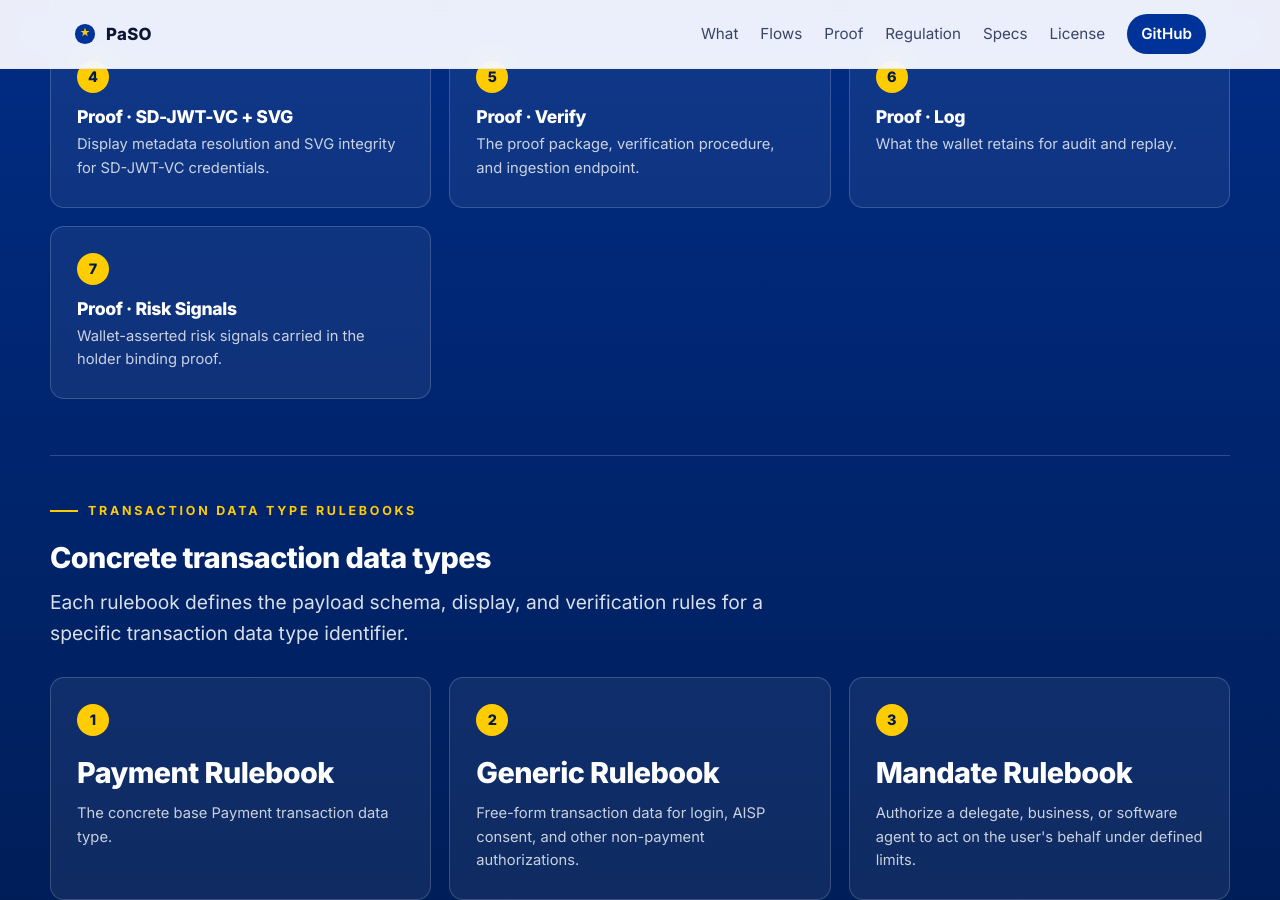
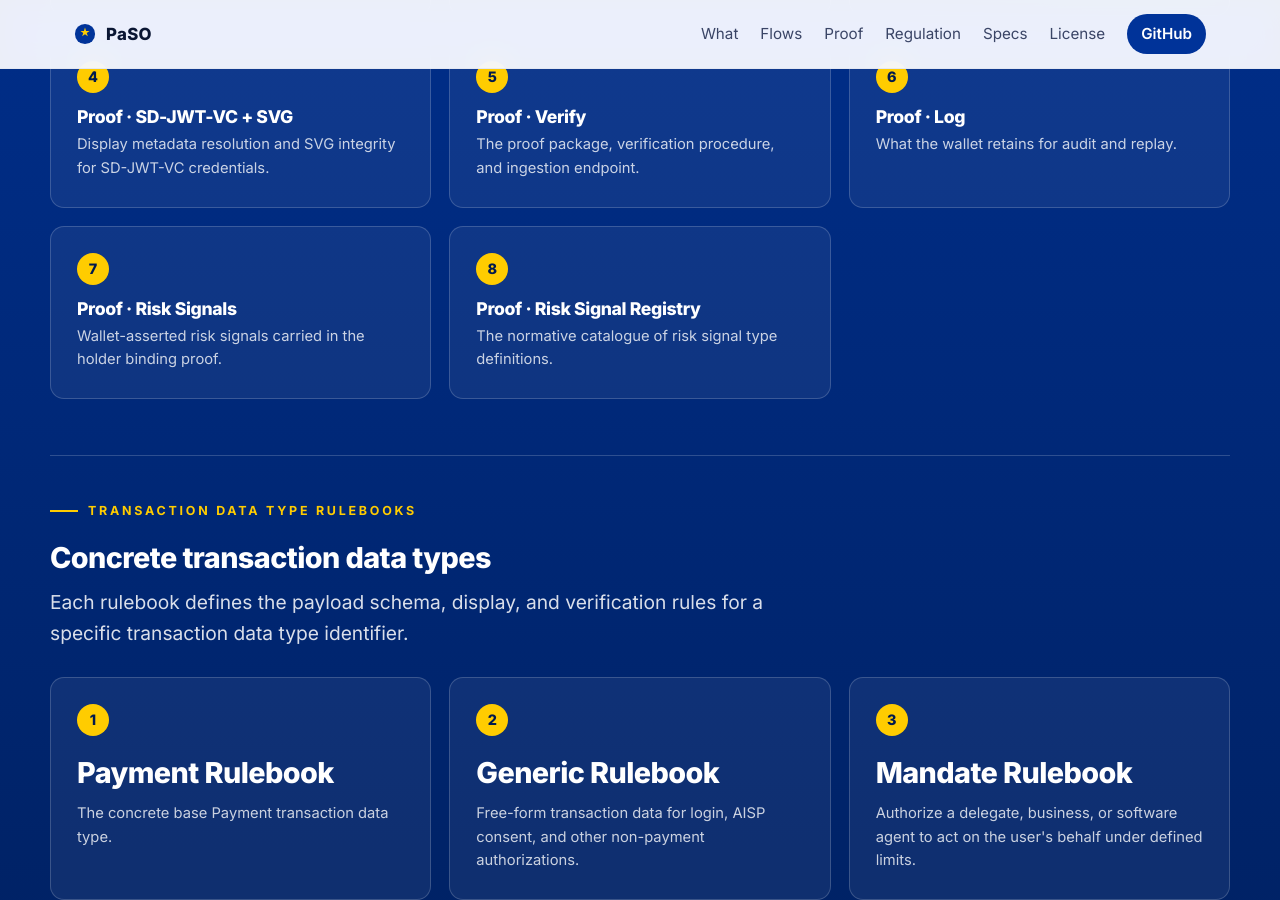
Before and after one commit to APTITUDE-Consortium/payments-and-sca-for-openid, a Jekyll site: the page built from docs/index.html, in a window 1280 px wide and 900 px high, scrolled down 11561 px. Built offline with Jekyll 4.4.1, drawn with Linux system fonts in a browser that asks for light colours; some of the changed text lies outside the part shown.

Commit message:
docs: link risk signal registry and default profile; align README SCA narrative

```diff
--- a/docs/_includes/footer.html
+++ b/docs/_includes/footer.html
@@ -17,7 +17,10 @@
         <li><a href="{{ '/specs/proof/paso-proof-verify.html' | relative_url }}">Proof: Verify</a></li>
         <li><a href="{{ '/specs/proof/paso-proof-log.html' | relative_url }}">Proof: Log</a></li>
         <li><a href="{{ '/specs/proof/paso-proof-sd-jwt-vc-svg.html' | relative_url }}">Proof: SD-JWT-VC + SVG</a></li>
+        <li><a href="{{ '/specs/proof/paso-proof-risk-signals.html' | relative_url }}">Proof: Risk Signals</a></li>
+        <li><a href="{{ '/specs/proof/paso-proof-risk-signal-registry.html' | relative_url }}">Proof: Risk Signal Registry</a></li>
         <li><a href="{{ '/rulebooks/transaction_data/Payment.html' | relative_url }}">Payment Rulebook</a></li>
+        <li><a href="{{ '/rulebooks/risk_profiles/Default.html' | relative_url }}">Default Risk Signal Profile</a></li>
       </ul>
     </div>
     <div class="site-footer__col">
--- a/docs/index.html
+++ b/docs/index.html
@@ -568,6 +568,13 @@
           <p>Wallet-asserted risk signals carried in the holder binding proof.</p>
         </a>
       </li>
+      <li>
+        <a href="{{ '/specs/proof/paso-proof-risk-signal-registry.html' | relative_url }}">
+          <span class="spec-grid__n">8</span>
+          <h3>Proof · Risk Signal Registry</h3>
+          <p>The normative catalogue of risk signal type definitions.</p>
+        </a>
+      </li>
     </ol>
 
     <div class="rulebooks-subsection">
@@ -598,6 +605,20 @@
           </a>
         </li>
       </ol>
+
+      <span class="eyebrow eyebrow--yellow">Risk Signal Profiles</span>
+      <h3 id="risk-profiles-h">Published risk signal bundles</h3>
+      <p class="lede lede--inverted">Each profile bundles risk signal types with a requirement flag and an optional freshness bound, for an ecosystem to reference from credential metadata or a rulebook.</p>
+
+      <ol class="spec-grid">
+        <li>
+          <a href="{{ '/rulebooks/risk_profiles/Default.html' | relative_url }}">
+            <span class="spec-grid__n">1</span>
+            <h3>Default Profile</h3>
+            <p>The recommended starting bundle — every global signal type except authentication methods.</p>
+          </a>
+        </li>
+      </ol>
     </div>
 
     <a class="license-card" href="https://github.com/digitallabor-berlin/payments-and-sca-for-openid/blob/master/LICENSE.txt" target="_blank" rel="noopener license">
```
Also changed, not shown: README.md.
